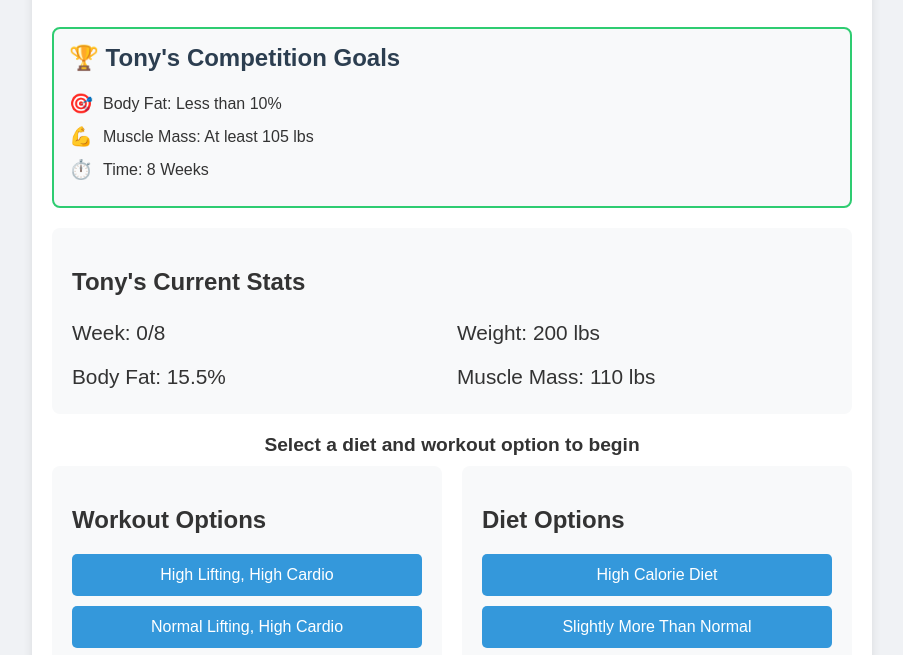
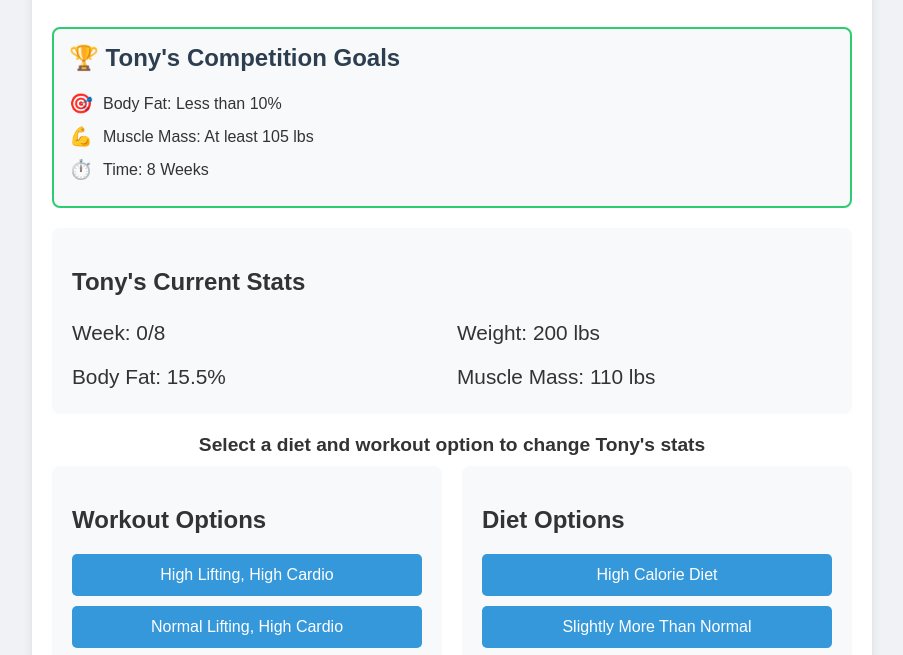
Before and after one commit to jlemens/Tony-s-Cut-Challange, a plain HTML site: page index.html in a window 1280 px wide. Shown: the part 130-785 px from the top of the page, without its empty margins (188-1091 px from the left). Drawn offline with Linux system fonts and the light colour scheme.

Commit message:
Update index.html

```diff
--- a/index.html
+++ b/index.html
@@ -326,7 +326,7 @@
         </div>
 
         <div class="selection-status" id="selectionStatus">
-            Select a diet and workout option to begin
+            Select a diet and workout option to change Tony's stats
         </div>
 
         <div class="choices-container">
```
